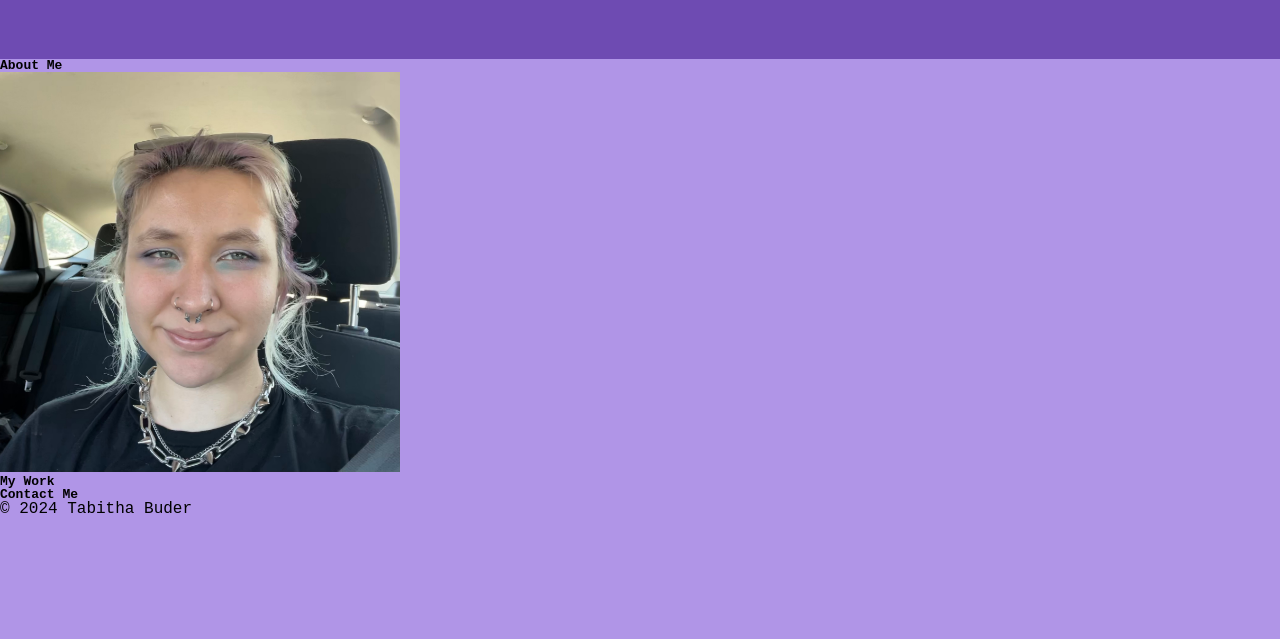
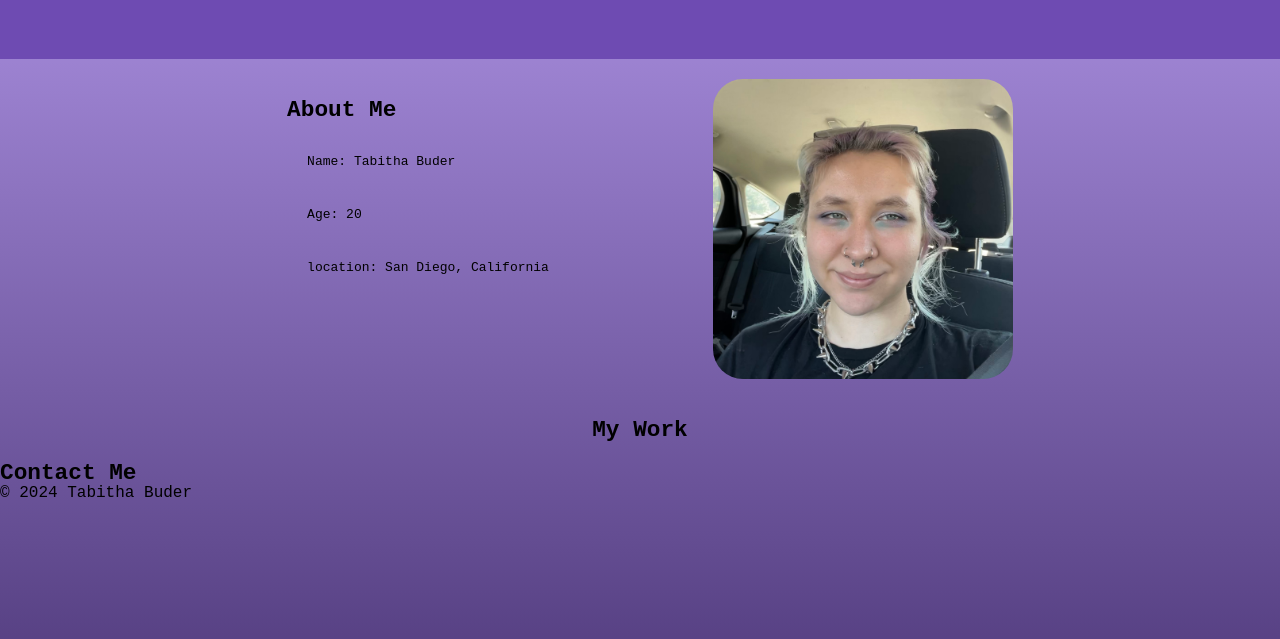
Before and after one commit to MarshPupp/Portfolio, a plain HTML site: page index.html in a window 1280 px wide. Shown: the part 109-748 px from the top of the page. Drawn offline with Linux system fonts and the light colour scheme.

Commit message:
added about me styling

```diff
--- a/Assets/css/style.css
+++ b/Assets/css/style.css
@@ -6,7 +6,7 @@
 }
 
 body {
-    background-color: #b095e7;
+    background-image: linear-gradient(#b095e7,#523c7e);
 }
 
 a {
@@ -21,6 +21,10 @@ p {
 
 h1 {
     font-size: 250%;
+}
+
+h2 {
+font-size: 175%;
 }
 
 /*Header & Nav*/
@@ -41,10 +45,41 @@ nav ul {
 }
 
 /*Main Content*/
-.main{
-display: flex;
+.about-me{
+    display: flex;
+    justify-content: center;
+    gap: 10%;
+    position: relative;
+    padding: 20px;
+}
+
+.about-me-text{
+    display: block;
+    padding: 20px;
+}
+
+.about-me-text li {
+    padding: 20px;
 }
 
 .img {
-    width: 400px;
+    width: 300px;
+    border-radius: 30px;
+    justify-content: center;
 }
+
+.my-work{
+    display: flex;
+    justify-content: center;
+    gap: 10%;
+    position: relative;
+    padding: 20px;
+}
+
+.thumb-nails{
+
+}
+
+.contact-me{
+
+}
--- a/index.html
+++ b/index.html
@@ -26,14 +26,21 @@
     <!-- Main Content Section -->
     <main>
         <!-- About Section -->
-        <section id="about">
-            <h2>About Me</h2>
+        <section id="about" class="about-me">
+            <div class="about-me-text">
+                <h2>About Me</h2>
+                <br>
+                <ul>
+                    <li>Name: Tabitha Buder</li>
+                    <li>Age: 20</li>
+                    <li>location: San Diego, California</li>
+                </ul>
+            </div>
             <img src="assets/images/portfolio-image.jpg" alt="A photo of yours truley :>" class="img">
-            <!-- Add your content here -->
         </section>
 
         <!-- Work Section -->
-        <section id="work">
+        <section id="work" class="my-work">
             <h2>My Work</h2>
             <!-- Add your content here -->
         </section>
```
